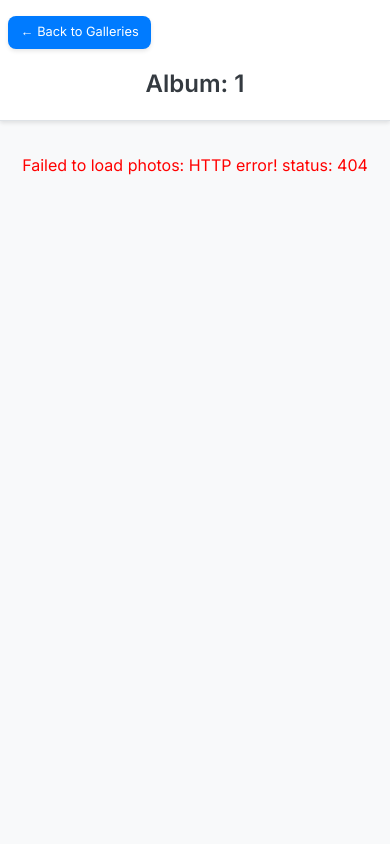
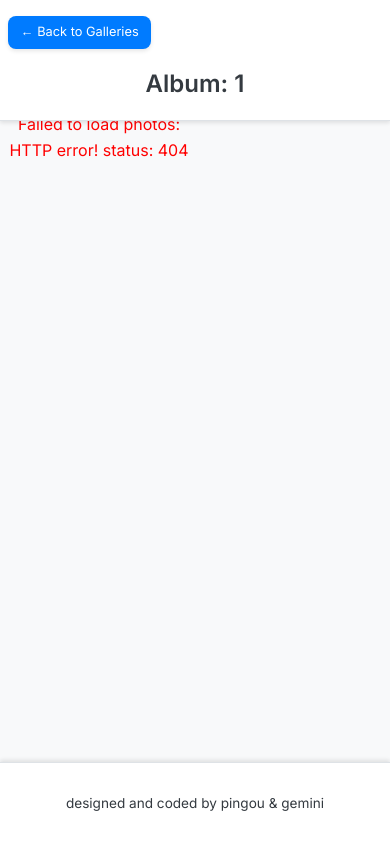
Before and after one commit to pypingou/pygallery, a Flask app: page /album/1 in a window 390 px wide. Run offline with Flask 3, Linux system fonts and the light colour scheme; parts of the project's set-up code (start-up, migrations or seed data) failed here and were passed over.

Commit message:
Fix album layout + add footer
Signed-off-by: Pierre-Yves Chibon <pingou@pingoured.fr>

```diff
--- a/static/css/style.css
+++ b/static/css/style.css
@@ -10,6 +10,11 @@
     --hover-shadow-color: rgba(0, 0, 0, 0.2);
 }
 
+/* Apply box-sizing globally for consistent layout behavior */
+*, *::before, *::after {
+    box-sizing: border-box;
+}
+
 body {
     font-family: 'Inter', sans-serif;
     margin: 0;
@@ -20,6 +25,7 @@ body {
     display: flex;
     flex-direction: column;
     min-height: 100vh; /* Ensure body takes full viewport height */
+    padding-top: 80px; /* Add padding to body to account for fixed header height */
 }
 
 .header {
@@ -28,7 +34,11 @@ body {
     border-bottom: 1px solid var(--border-color);
     box-shadow: 0 2px 4px var(--shadow-color);
     text-align: center;
-    position: relative;
+    position: fixed; /* Make header fixed */
+    top: 0; /* Position at the top */
+    width: 100%; /* Take full width */
+    z-index: 1000; /* Ensure it stays on top of other content */
+    box-sizing: border-box; /* Include padding in header's fixed width/height */
 }
 
 .header-title {
@@ -63,14 +73,16 @@ body {
 }
 
 .container {
-    max-width: 1200px;
+    /* Removed max-width to allow content to use full screen width */
+    width: 100%; /* Ensure it takes full available width */
     margin: 2rem auto;
-    padding: 0 1rem;
+    padding: 0 2rem; /* Increased default padding for better spacing on larger screens */
     flex-grow: 1; /* Allows content to push footer down */
 }
 
 .grid-container {
     display: grid;
+    /* Default for larger screens: allow flexible columns starting at 220px */
     grid-template-columns: repeat(auto-fit, minmax(220px, 1fr));
     gap: 20px;
     justify-content: center;
@@ -138,9 +150,8 @@ body {
     display: flex;
     justify-content: center;
     align-items: center;
-    height: 220px; /* Fixed height to accommodate 200x200 thumbnails plus padding */
+    height: 250px; /* Consistent height for thumbnails */
     padding: 10px; /* Padding inside the card */
-    box-sizing: border-box; /* Include padding in the element's total width and height */
 }
 
 .photo-thumbnail:hover {
@@ -171,7 +182,6 @@ body {
     justify-content: center;
     align-items: center;
     padding: 20px; /* Padding around the content */
-    box-sizing: border-box;
 }
 
 .lightbox-content {
@@ -218,6 +228,20 @@ body {
     cursor: pointer;
 }
 
+/* --- Footer Styles --- */
+.footer {
+    background-color: var(--secondary-bg);
+    color: var(--text-color);
+    text-align: center;
+    padding: 1rem;
+    border-top: 1px solid var(--border-color);
+    box-shadow: 0 -2px 4px var(--shadow-color);
+    margin-top: auto; /* Push footer to the bottom */
+    font-size: 0.85rem;
+    font-weight: 400;
+}
+
+
 /* Responsive adjustments */
 @media (max-width: 768px) {
     .header-title {
@@ -231,13 +255,15 @@ body {
     }
     .container {
         margin-top: 1rem;
+        padding: 0 1rem; /* Adjusted padding for medium screens */
     }
     .grid-container {
+        /* For tablets and larger mobiles: try to fit columns starting at 180px */
         grid-template-columns: repeat(auto-fit, minmax(180px, 1fr));
         gap: 15px;
     }
     .album-card-img, .photo-thumbnail {
-        height: 150px;
+        height: 180px; /* Consistent height for consistency */
     }
     .close-btn {
         top: 10px;
@@ -259,12 +285,16 @@ body {
         padding: 0.4rem 0.8rem;
         font-size: 0.8rem;
     }
+    .container {
+        padding: 0 0.5rem; /* Adjusted padding for very small screens */
+    }
     .grid-container {
-        grid-template-columns: 1fr; /* Single column on very small screens */
+        /* For very small screens: force 2 columns to ensure side-by-side display */
+        grid-template-columns: repeat(2, 1fr); /* Explicitly set to 2 columns */
         gap: 10px;
     }
     .album-card-img, .photo-thumbnail {
-        height: 120px;
+        height: 150px; /* Consistent height for consistency on mobile */
     }
     .album-card-title {
         font-size: 1.1rem;
--- a/templates/album.html
+++ b/templates/album.html
@@ -25,6 +25,10 @@
         <img id="lightbox-img" class="lightbox-content" src="" alt="Full size image">
     </div>
 
+    <footer class="footer">
+        <p>designed and coded by pingou & gemini</p>
+    </footer>
+
     <script src="{{ url_for('static', filename='js/script.js') }}"></script>
 </body>
 </html>
--- a/templates/index.html
+++ b/templates/index.html
@@ -22,6 +22,10 @@
         <img id="lightbox-img" class="lightbox-content" src="" alt="Full size image">
     </div>
 
+    <footer class="footer">
+        <p>designed and coded by pingou & gemini</p>
+    </footer>
+
     <script src="{{ url_for('static', filename='js/script.js') }}"></script>
 </body>
 </html>
```
